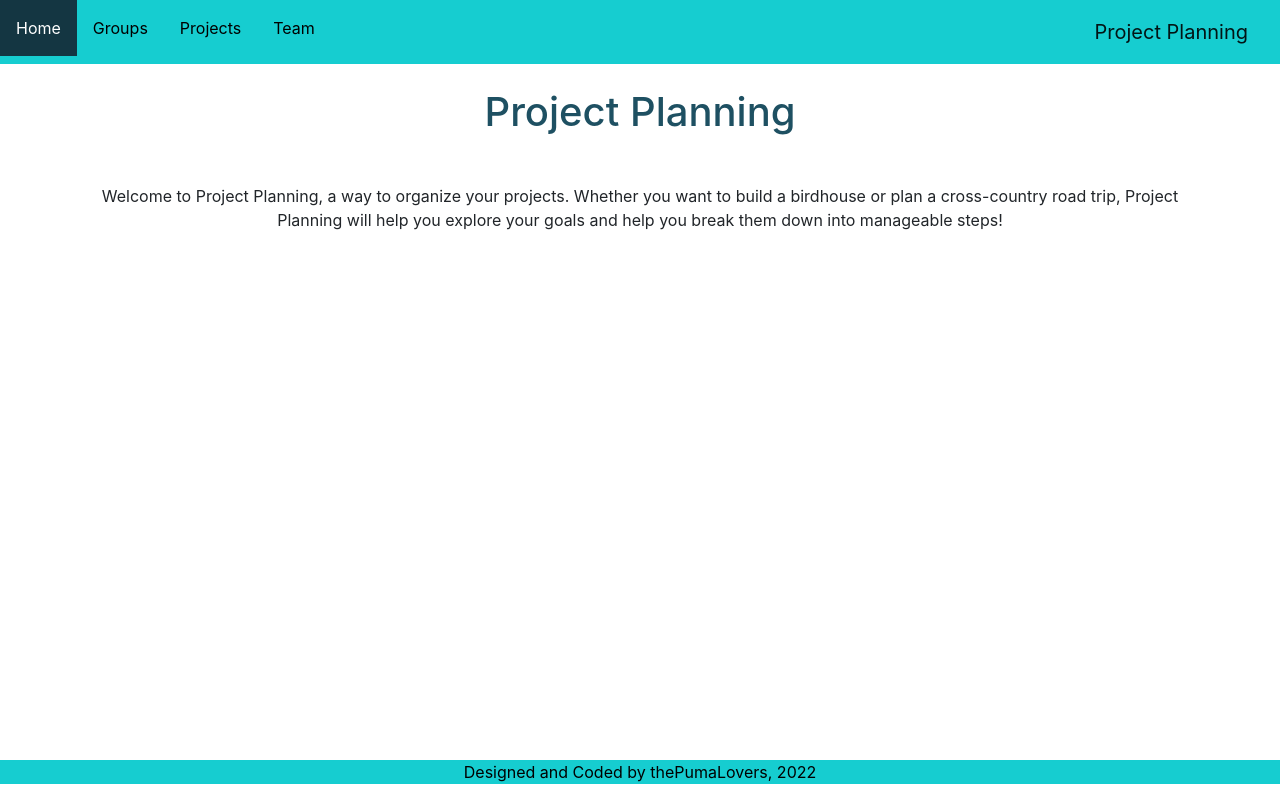
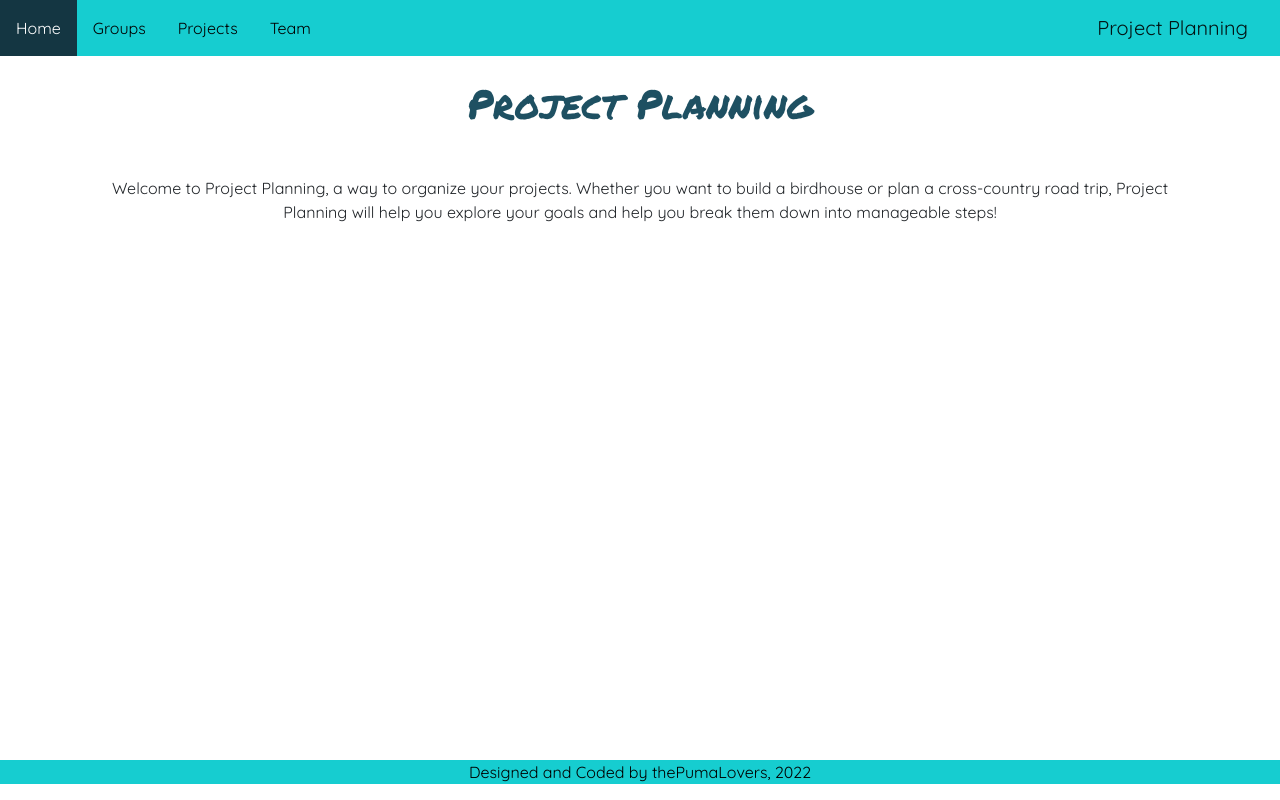
Before and after one commit to thePumaLovers/project-planning-client, a React (Create React App) app: page / in a window 1280 px wide. Built offline with nearby package versions, Linux system fonts and the light colour scheme.

Commit message:
installed header and body fonts into App.js, changed media query for desktop for nav bar

```diff
--- a/package.json
+++ b/package.json
@@ -3,6 +3,12 @@
   "version": "0.1.0",
   "private": true,
   "dependencies": {
+    "@fontsource/nunito-sans": "^4.5.3",
+    "@fontsource/patrick-hand-sc": "^4.5.3",
+    "@fontsource/permanent-marker": "^4.5.1",
+    "@fontsource/playfair-display-sc": "^4.5.2",
+    "@fontsource/pt-sans": "^4.5.2",
+    "@fontsource/quicksand": "^4.5.4",
     "@testing-library/jest-dom": "^5.16.2",
     "@testing-library/react": "^12.1.3",
     "@testing-library/user-event": "^13.5.0",
--- a/src/App.css
+++ b/src/App.css
@@ -16,6 +16,19 @@
 
   text-align: center;
   margin: 0 auto;
+}
+
+body {
+  font-family: "Quicksand";
+  font-weight: 500;
+}
+
+h1 {
+  font-family: "Permanent Marker";
+}
+
+h2 {
+  font-family: "Permanent Marker";
 }
 
 @media (min-width: 1px) {
--- a/src/App.js
+++ b/src/App.js
@@ -7,6 +7,8 @@ import Footer from "./Components/Footer/Footer";
 import { Routes, Route } from "react-router-dom";
 import "./App.css";
 import Container from "react-bootstrap/Container";
+import "@fontsource/permanent-marker";
+import "@fontsource/quicksand";
 
 function App() {
   return (
--- a/src/Components/Header/Header.css
+++ b/src/Components/Header/Header.css
@@ -71,6 +71,9 @@ T A B L E T
         width: 100%;
     }
 
+    .me-auto {
+        padding: 0vh;
+    }
 
 }
 
@@ -98,4 +101,8 @@ D E S K T O P
         padding: 2vh;
     }
 
+    .me-auto {
+        padding: 0vh;
+    }
+
 }
```
Also changed, not shown: 1 other file (tests, documents, lock files or other folders).
